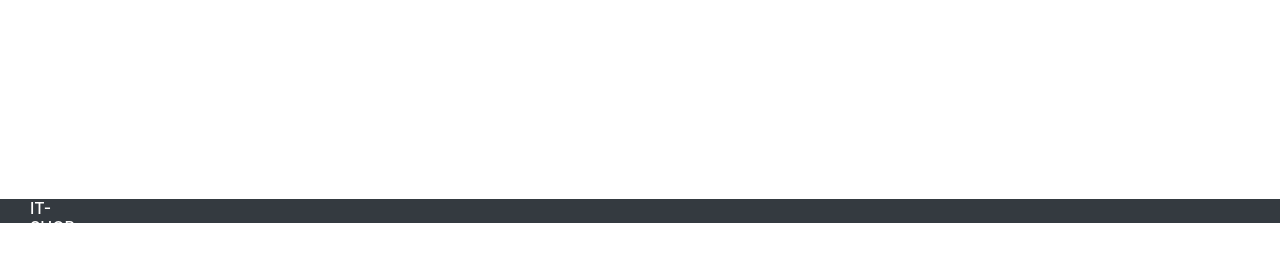
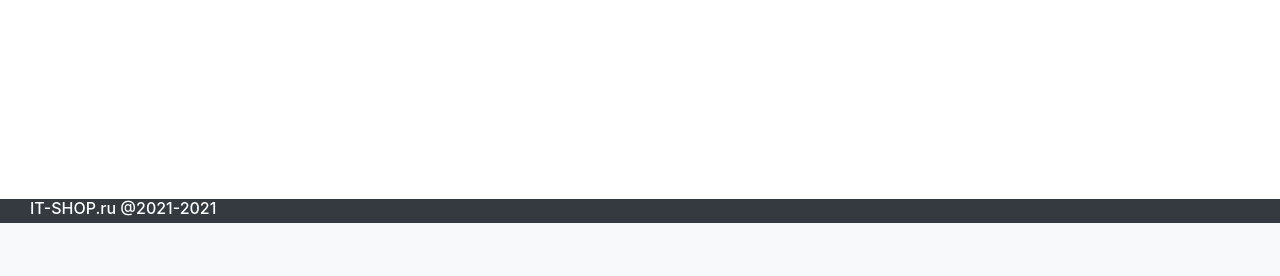
Before and after one commit to REDxEYE/Temp_repo, a Django app: page /shop/home/ in a window 1280 px wide. Shown: the part 577-853 px from the top of the page. After the commit the page ends 800 px from the top, so only its background shows below. Run offline with Django 3.2, Linux system fonts and the light colour scheme; some libraries are stand-ins or nearby versions.

Commit message:
footer update

```diff
--- a/templates/base.html
+++ b/templates/base.html
@@ -70,11 +70,10 @@
     {% block content %}
     {% endblock %}
 </div>
-<div class="container-fluid bg-dark text-white" style="position: absolute;
-    bottom: 0;
+<div class="container-fluid bg-dark text-white fixed-bottom " style="position: absolute;
     width: 100%;
     height: 3vh; ">
-    <div class="col-1">
+    <div class="col-3">
         <h6>IT-SHOP.ru @2021-2021</h6>
     </div>
 </div>
```
